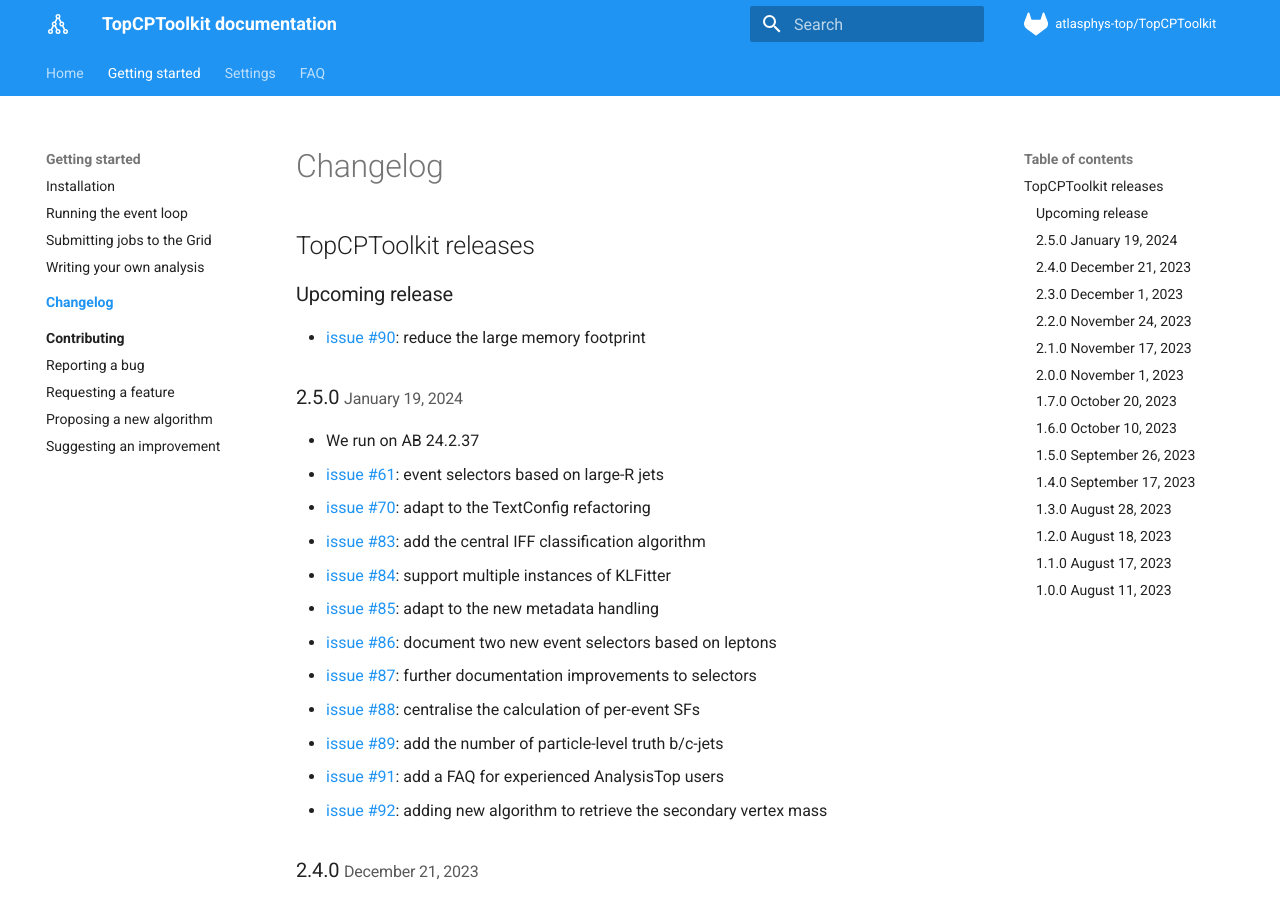
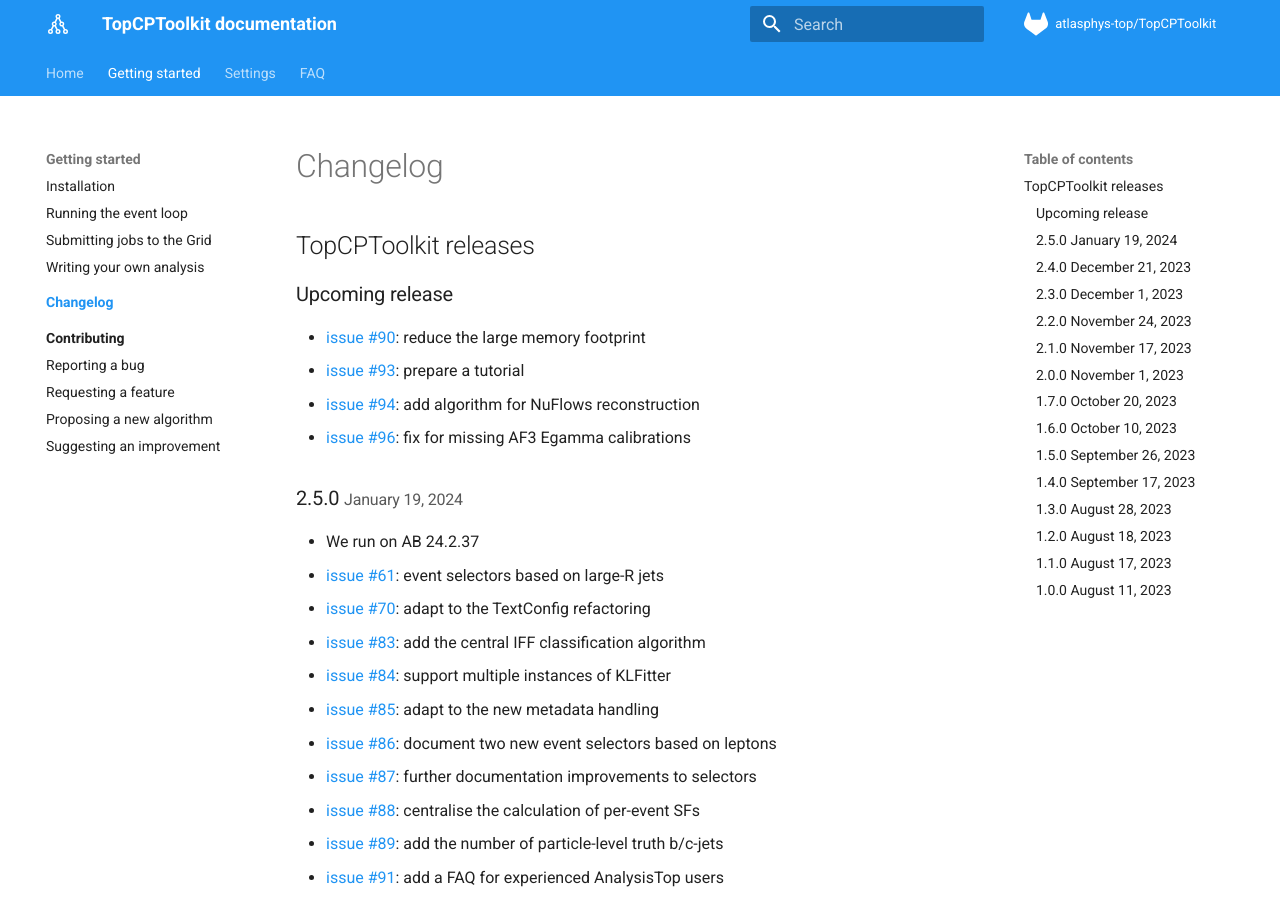
Before and after one commit to SuperNova76/TopCPToolKit, an MkDocs documentation site: the page built from docs/changelog/index.md, in a window 1280 px wide and 900 px high. Built offline with MkDocs 1.6.1 and Material for MkDocs 9.7.7, drawn with Linux system fonts in a browser that asks for light colours.

Commit message:
update changelog

```diff
--- a/docs/changelog/index.md
+++ b/docs/changelog/index.md
@@ -5,6 +5,9 @@
 ### Upcoming release
 
 - [issue #90](https://gitlab.cern.ch/atlasphys-top/reco/TopCPToolkit/-/issues/90): reduce the large memory footprint
+- [issue #93](https://gitlab.cern.ch/atlasphys-top/reco/TopCPToolkit/-/issues/93): prepare a tutorial
+- [issue #94](https://gitlab.cern.ch/atlasphys-top/reco/TopCPToolkit/-/issues/94): add algorithm for NuFlows reconstruction
+- [issue #96](https://gitlab.cern.ch/atlasphys-top/reco/TopCPToolkit/-/issues/96): fix for missing AF3 Egamma calibrations
 
 ### 2.5.0 <small>January 19, 2024</small>
 - We run on AB 24.2.37
```
